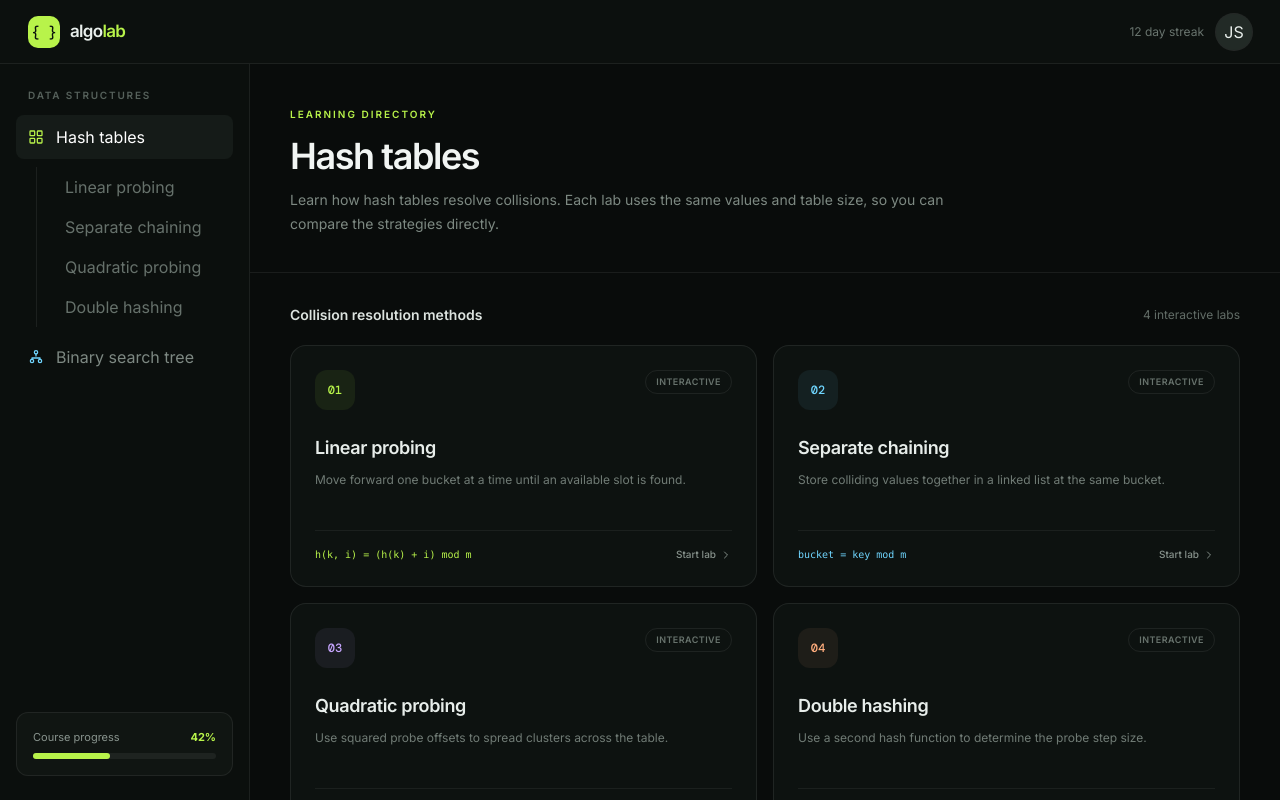
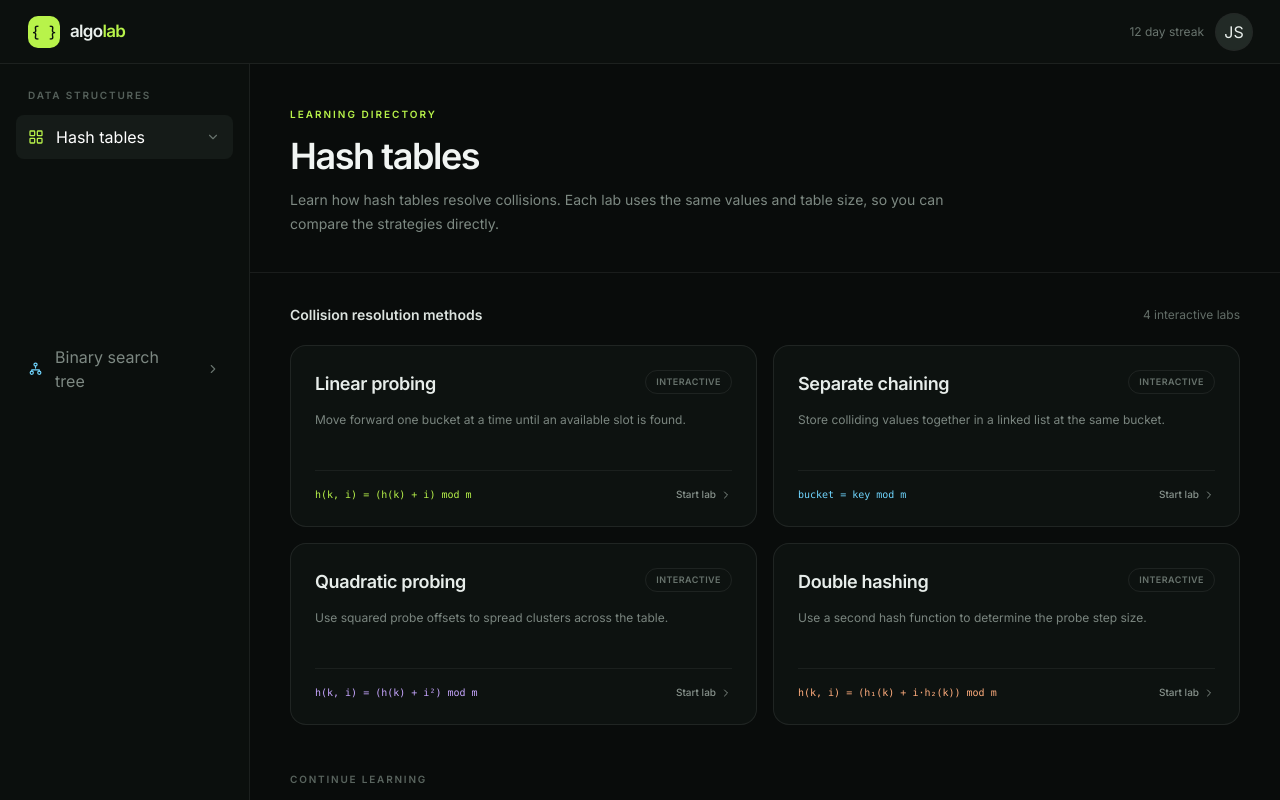
Before and after one commit to QiminZhu/MeowMeowLab, a React (Vite) app: page / in a window 1280 px wide. Shown: the top 800 px of the page. Built offline with nearby package versions, Linux system fonts and the light colour scheme; the HTML template or start-up script is replaced by a standard one.

Commit message:
prompt: 80

```diff
--- a/src/App.tsx
+++ b/src/App.tsx
@@ -1,4 +1,4 @@
-import { useMemo, useState } from "react";
+import { useEffect, useMemo, useState } from "react";
 
 type View = "directory" | "setup" | "hash" | "bst" | "bstSetup" | "bstPractice";
 type MethodId = "linear" | "chaining" | "quadratic" | "double";
@@ -306,16 +306,36 @@ function Header({ view, onBack }: { view: View; onBack: () => void }) {
 }
 
 function Navigation({ view, method, traversal, setView, openMethod, openTraversal }: { view: View; method: MethodId; traversal: TraversalId; setView: (view: View) => void; openMethod: (id: MethodId) => void; openTraversal: (id: TraversalId) => void }) {
+  const hashIsActive = !view.startsWith("bst");
+  const treeIsActive = view.startsWith("bst");
+  const [hashExpanded, setHashExpanded] = useState(hashIsActive);
+  const [treeExpanded, setTreeExpanded] = useState(treeIsActive);
+
+  useEffect(() => {
+    if (hashIsActive) setHashExpanded(true);
+    if (treeIsActive) setTreeExpanded(true);
+  }, [hashIsActive, treeIsActive]);
+
   return (
     <aside className="sticky top-16 hidden h-[calc(100vh-64px)] w-[250px] shrink-0 border-r border-white/[0.07] bg-[#0b0f0d] px-4 py-6 lg:block">
       <p className="mb-3 px-3 text-[10px] font-semibold uppercase tracking-[0.18em] text-[#56615b]">Data structures</p>
+      <div>
+        <div className={`flex items-center rounded-lg transition ${hashIsActive ? "bg-[#151b18] text-white" : "text-[#7d8882] hover:bg-white/[0.03]"}`}>
+          <button onClick={() => { setView("directory"); setHashExpanded(true); }} className="flex flex-1 items-center gap-3 px-3 py-2.5 text-left text-xs font-medium">
+            <Icon name="grid" className="h-4 w-4 text-[#b8f34a]" />
+            Hash tables
+          </button>
           <button
-        onClick={() => setView("directory")}
-        className={`flex w-full items-center gap-3 rounded-lg px-3 py-2.5 text-xs font-medium ${!view.startsWith("bst") ? "bg-[#151b18] text-white" : "text-[#7d8882] hover:bg-white/[0.03]"}`}
+            onClick={() => setHashExpanded((expanded) => !expanded)}
+            className="mr-1 grid h-8 w-8 place-items-center rounded-md text-[#68736d] transition hover:bg-white/[0.05] hover:text-white"
+            aria-label={`${hashExpanded ? "Collapse" : "Expand"} hash table directory`}
+            aria-expanded={hashExpanded}
           >
-        <Icon name="grid" className="h-4 w-4 text-[#b8f34a]" /> Hash tables
+            <Icon name="arrow" className={`h-3.5 w-3.5 transition-transform ${hashExpanded ? "rotate-90" : ""}`} />
           </button>
-      <div className="my-2 ml-5 border-l border-white/[0.07] pl-4">
+        </div>
+        {hashExpanded && (
+          <div className="animate-in my-2 ml-5 border-l border-white/[0.07] pl-4">
             {(Object.keys(methodInfo) as MethodId[]).map((id) => (
               <button
                 key={id}
@@ -328,14 +348,26 @@ function Navigation({ view, method, traversal, setView, openMethod, openTraversa
               </button>
             ))}
           </div>
+        )}
+      </div>
+
+      <div className="mt-2">
+        <div className={`flex items-center rounded-lg transition ${treeIsActive ? "bg-[#151b18] text-white" : "text-[#7d8882] hover:bg-white/[0.03]"}`}>
+          <button onClick={() => { setView("bst"); setTreeExpanded(true); }} className="flex flex-1 items-center gap-3 px-3 py-2.5 text-left text-xs font-medium">
+            <Icon name="tree" className="h-4 w-4 text-[#70d6ff]" />
+            Binary search tree
+          </button>
           <button
-        onClick={() => setView("bst")}
-        className={`mt-2 flex w-full items-center gap-3 rounded-lg px-3 py-2.5 text-xs font-medium ${view.startsWith("bst") ? "bg-[#151b18] text-white" : "text-[#7d8882] hover:bg-white/[0.03]"}`}
+            onClick={() => setTreeExpanded((expanded) => !expanded)}
+            className="mr-1 grid h-8 w-8 place-items-center rounded-md text-[#68736d] transition hover:bg-white/[0.05] hover:text-white"
+            aria-label={`${treeExpanded ? "Collapse" : "Expand"} binary search tree directory`}
+            aria-expanded={treeExpanded}
           >
-        <Icon name="tree" className="h-4 w-4 text-[#70d6ff]" /> Binary search tree
+            <Icon name="arrow" className={`h-3.5 w-3.5 transition-transform ${treeExpanded ? "rotate-90" : ""}`} />
           </button>
-      {view.startsWith("bst") && (
-        <div className="my-2 ml-5 border-l border-white/[0.07] pl-4">
+        </div>
+        {treeExpanded && (
+          <div className="animate-in my-2 ml-5 border-l border-white/[0.07] pl-4">
           {(Object.keys(traversalInfo) as TraversalId[]).map((id) => (
             <button
               key={id}
@@ -347,9 +379,6 @@ function Navigation({ view, method, traversal, setView, openMethod, openTraversa
           ))}
           </div>
         )}
-      <div className="absolute inset-x-4 bottom-6 rounded-xl border border-white/[0.07] bg-[#101512] p-4">
-        <div className="mb-2 flex justify-between text-[11px]"><span className="text-[#89948e]">Course progress</span><b className="text-[#b8f34a]">42%</b></div>
-        <div className="h-1.5 rounded-full bg-white/[0.06]"><div className="h-full w-[42%] rounded-full bg-[#b8f34a]" /></div>
       </div>
     </aside>
   );
@@ -371,8 +400,8 @@ function HashDirectory({ openMethod, openBst }: { openMethod: (id: MethodId) =>
           <span className="text-xs text-[#626d67]">4 interactive labs</span>
         </div>
         <div className="grid gap-4 md:grid-cols-2">
-          {(Object.keys(methodInfo) as MethodId[]).map((id, index) => (
-            <MethodCard key={id} id={id} index={index} onClick={() => openMethod(id)} />
+          {(Object.keys(methodInfo) as MethodId[]).map((id) => (
+            <MethodCard key={id} id={id} onClick={() => openMethod(id)} />
           ))}
         </div>
         <div className="mt-10 mb-5">
@@ -393,16 +422,15 @@ function HashDirectory({ openMethod, openBst }: { openMethod: (id: MethodId) =>
   );
 }
 
-function MethodCard({ id, index, onClick }: { id: MethodId; index: number; onClick: () => void }) {
+function MethodCard({ id, onClick }: { id: MethodId; onClick: () => void }) {
   const info = methodInfo[id];
   return (
     <button onClick={onClick} className="group rounded-2xl border border-white/[0.08] bg-[#0d1210] p-5 text-left transition hover:-translate-y-0.5 hover:border-white/[0.16] hover:bg-[#101613] sm:p-6">
-      <div className="mb-6 flex items-start justify-between">
-        <span className="grid h-10 w-10 place-items-center rounded-xl font-mono text-xs font-semibold" style={{ color: info.accent, backgroundColor: `${info.accent}12` }}>0{index + 1}</span>
+      <div className="mb-3 flex items-start justify-between gap-4">
+        <h3 className="text-lg font-semibold tracking-[-0.02em] text-[#e7edea]">{info.title}</h3>
         <span className="rounded-full border border-white/[0.07] px-2.5 py-1 text-[9px] font-semibold uppercase tracking-wider text-[#68736d]">Interactive</span>
       </div>
-      <h3 className="text-lg font-semibold tracking-[-0.02em] text-[#e7edea]">{info.title}</h3>
-      <p className="mt-2 min-h-10 text-xs leading-5 text-[#707b75]">{info.description}</p>
+      <p className="min-h-10 text-xs leading-5 text-[#7a857f]">{info.description}</p>
       <div className="mt-5 flex items-center justify-between border-t border-white/[0.06] pt-4">
         <code className="text-[10px]" style={{ color: info.accent }}>{info.formula}</code>
         <span className="flex items-center gap-1 text-[10px] font-medium text-[#87928c] transition group-hover:text-white">Start lab <Icon name="arrow" className="h-3 w-3" /></span>
@@ -651,7 +679,7 @@ function BstDirectory({ openTraversal }: { openTraversal: (id: TraversalId) => v
           <span className="text-xs text-[#626d67]">3 interactive labs</span>
         </div>
         <div className="grid gap-4 lg:grid-cols-3">
-          {(Object.keys(traversalInfo) as TraversalId[]).map((id, index) => {
+          {(Object.keys(traversalInfo) as TraversalId[]).map((id) => {
             const info = traversalInfo[id];
             return (
               <button
@@ -660,12 +688,11 @@ function BstDirectory({ openTraversal }: { openTraversal: (id: TraversalId) => v
                 onClick={() => openTraversal(id)}
                 className="group rounded-2xl border border-white/[0.08] bg-[#0d1210] p-5 text-left transition hover:-translate-y-0.5 hover:border-white/[0.16] hover:bg-[#101613] sm:p-6"
               >
-                <div className="mb-7 flex items-start justify-between">
-                  <span className="grid h-11 w-11 place-items-center rounded-xl font-mono text-xs font-bold" style={{ color: info.accent, backgroundColor: `${info.accent}12` }}>0{index + 1}</span>
+                <div className="mb-3 flex items-start justify-between gap-4">
+                  <h3 className="text-lg font-semibold tracking-[-0.02em] text-[#e7edea]">{info.title}</h3>
                   <Icon name="tree" className="h-5 w-5 text-[#46514b] transition group-hover:text-[#8b9690]" />
                 </div>
-                <h3 className="text-lg font-semibold tracking-[-0.02em] text-[#e7edea]">{info.title}</h3>
-                <p className="mt-2 min-h-[60px] text-xs leading-5 text-[#707b75]">{info.description}</p>
+                <p className="min-h-[60px] text-xs leading-5 text-[#7a857f]">{info.description}</p>
                 <div className="mt-5 border-t border-white/[0.06] pt-4">
                   <code className="text-[10px] font-semibold tracking-wider" style={{ color: info.accent }}>{info.rule}</code>
                 </div>
```
Lines whose indentation alone changed are shown as unchanged.
